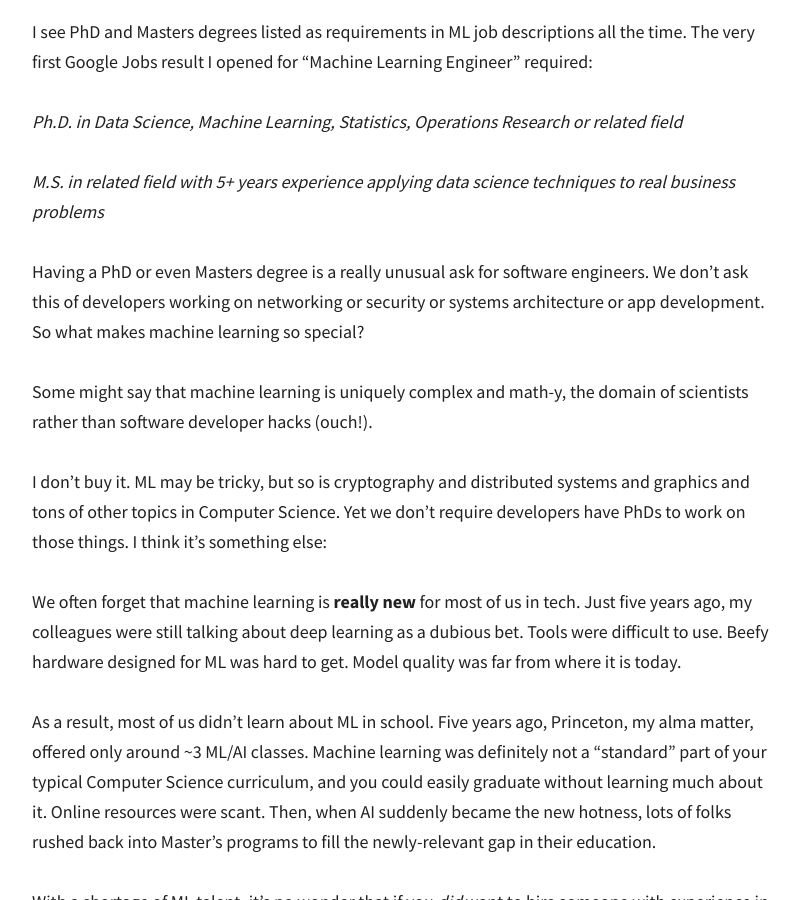
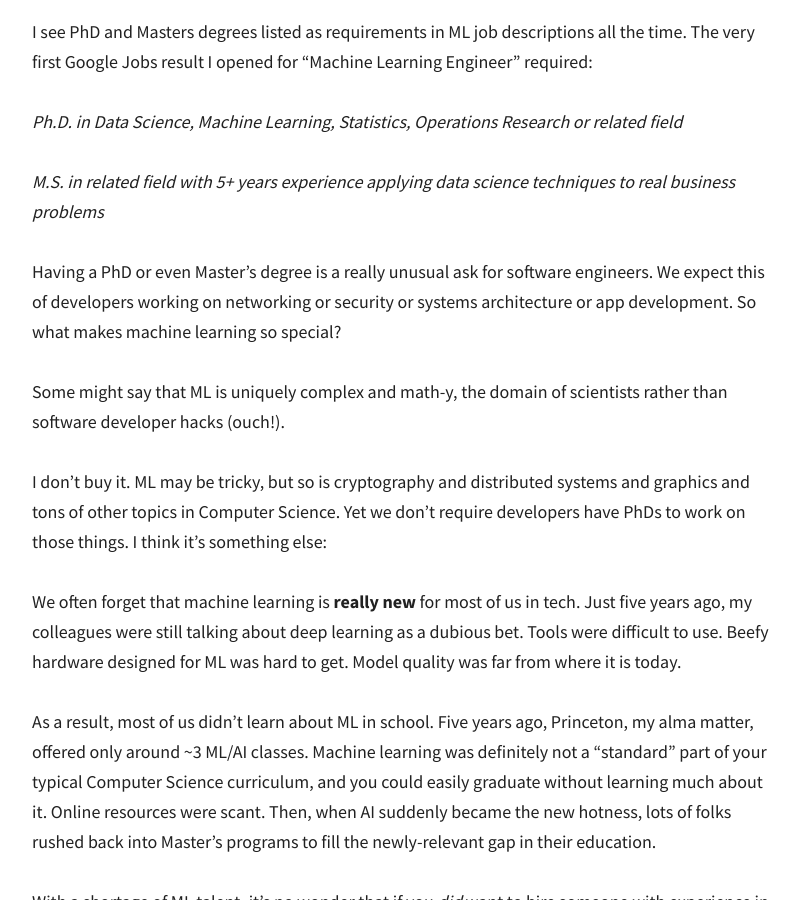
Before and after one commit to dalequark/daleonai, a Jekyll site: the page built from _posts/2020-08-23-employers-your-machine-learning-hires-don-t-need-phds-or-masters-degrees.md, in a window 1280 px wide and 900 px high, scrolled down 1023 px. Shown: the whole window, without its empty margins (238-1037 px from the left). Built offline with Jekyll 4.4.1, drawn with Linux system fonts in a browser that asks for light colours; some web fonts are replaced; comment, search, counter and statistics services are not loaded.

Commit message:
Update from Forestry.io Dale updated _posts/2020-08-23-employers-your-machine-learning-hires-don-t-need-phds-or-masters-degrees.md

```diff
--- a/_posts/2020-08-23-employers-your-machine-learning-hires-don-t-need-phds-or-masters-degrees.md
+++ b/_posts/2020-08-23-employers-your-machine-learning-hires-don-t-need-phds-or-masters-degrees.md
@@ -21,9 +21,9 @@ _Ph.D. in Data Science, Machine Learning, Statistics, Operations Research or rel
 
 _M.S. in related field with 5+ years experience applying data science techniques to real business problems_
 
-Having a PhD or even Masters degree is a really unusual ask for software engineers. We don't ask this of developers working on networking or security or systems architecture or app development. So what makes machine learning so special?
+Having a PhD or even Master's degree is a really unusual ask for software engineers. We expect this of developers working on networking or security or systems architecture or app development. So what makes machine learning so special?
 
-Some might say that machine learning is uniquely complex and math-y, the domain of scientists rather than software developer hacks (ouch!).
+Some might say that ML is uniquely complex and math-y, the domain of scientists rather than software developer hacks (ouch!).
 
 I don't buy it. ML may be tricky, but so is cryptography and distributed systems and graphics and tons of other topics in Computer Science. Yet we don't require developers have PhDs to work on those things. I think it's something else:
 
```
